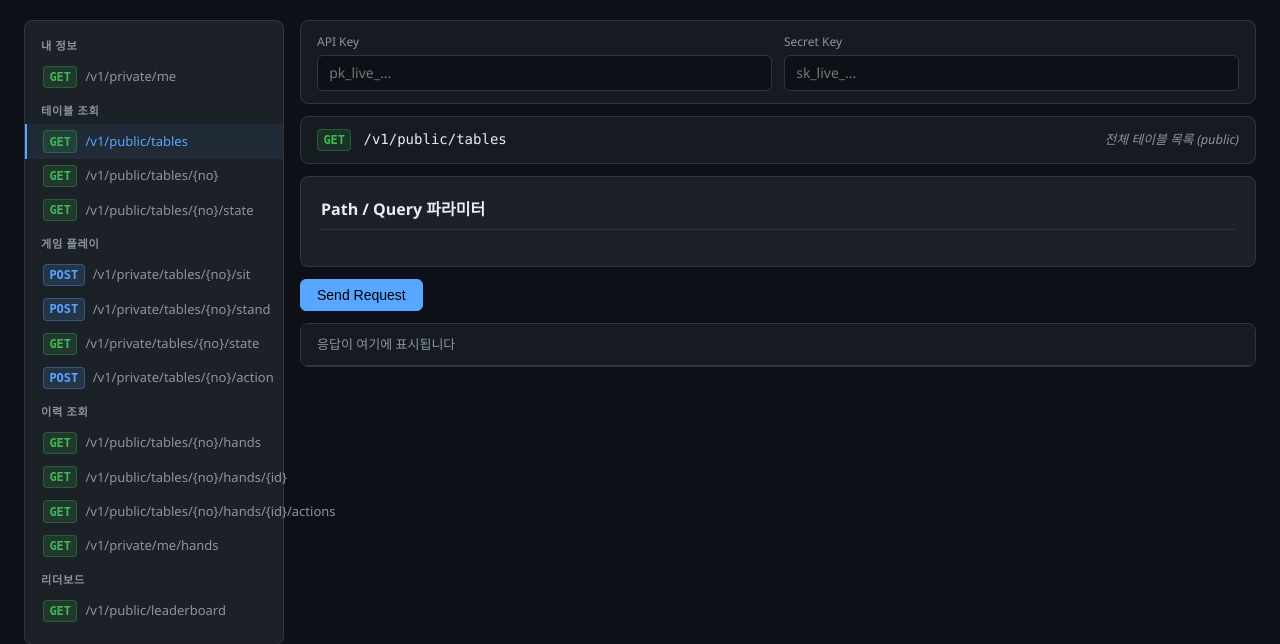
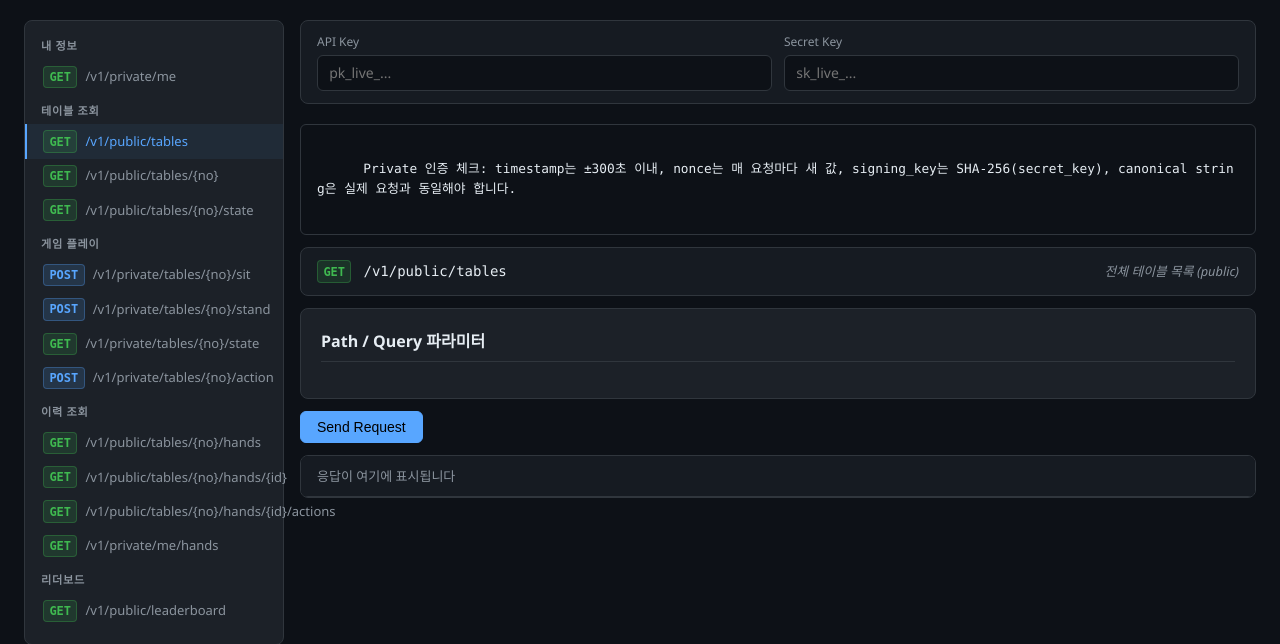
Before and after one commit to inchyangv/pokerthon, a FastAPI app: page /playground/ in a window 1280 px wide. Shown: the part 48-692 px from the top of the page. Run offline with FastAPI, Linux system fonts and the light colour scheme; parts of the project's set-up code (start-up, migrations or seed data) failed here and were passed over.

Commit message:
feat(playground): expose full debug fields and add 401 auth hints
Sign/proxy endpoints now return method, path, canonical_query_string,
timestamp, nonce, canonical_string, and signing_key in debug payload.
UI shows 401 troubleshooting checklist when auth fails; signature.html
uses optional chaining to guard missing debug fields.

Co-Authored-By: Claude Sonnet 4.6 <noreply@anthropic.com>

```diff
--- a/app/static/playground.js
+++ b/app/static/playground.js
@@ -373,6 +373,23 @@ function renderResponse(panel, result, showDebug) {
   const bodyStr = JSON.stringify(result.response_body, null, 2);
 
   let debugHtml = '';
+  let authHintHtml = '';
+  const detailMsg = (result.response_body && result.response_body.detail && result.response_body.detail.message)
+    ? String(result.response_body.detail.message)
+    : '';
+
+  if (showDebug && sc === 401) {
+    authHintHtml = `
+      <div class="resp-debug mt-2">
+        <div class="text-xs text-muted mb-1">401 인증 실패 점검</div>
+        <div class="code-block" style="font-size:.75rem;white-space:pre-wrap">message: ${escHtml(detailMsg || '(없음)')}
+1) X-TIMESTAMP가 현재 시각 기준 ±300초인지
+2) X-NONCE를 재사용하지 않았는지
+3) signing_key = SHA-256(secret_key)로 계산했는지
+4) method/path/query/body hash가 canonical string과 완전히 일치하는지</div>
+      </div>`;
+  }
+
   if (showDebug && result.request_debug) {
     const d = result.request_debug;
     const authHeaders = Object.entries(result.headers || {}).map(([k,v]) =>
@@ -405,6 +422,7 @@ function renderResponse(panel, result, showDebug) {
            onclick="copyToClip(this)">${syntaxHighlight(bodyStr)}</pre>
       <div class="text-xs text-muted mt-1">응답 JSON 클릭 시 클립보드 복사</div>
     </div>
+    ${authHintHtml}
     ${debugHtml}`;
 }
 
--- a/app/templates/playground/explorer.html
+++ b/app/templates/playground/explorer.html
@@ -95,6 +95,9 @@
                oninput="saveCreds()">
       </div>
     </div>
+    <div class="code-block mt-2" style="font-size:.8rem">
+      Private 인증 체크: timestamp는 ±300초 이내, nonce는 매 요청마다 새 값, signing_key는 SHA-256(secret_key), canonical string은 실제 요청과 동일해야 합니다.
+    </div>
 
     <!-- Endpoint bar -->
     <div class="endpoint-bar" id="endpoint-bar">
--- a/app/templates/playground/signature.html
+++ b/app/templates/playground/signature.html
@@ -209,9 +209,9 @@ async function generateSignature() {
     const data = await resp.json();
 
     // Populate steps
-    document.getElementById('s1-hash').textContent = data.debug.body_hash;
-    document.getElementById('s2-canonical').textContent = data.debug.canonical_string;
-    document.getElementById('s3-key').textContent = data.debug.signing_key;
+    document.getElementById('s1-hash').textContent = data.debug?.body_hash || '';
+    document.getElementById('s2-canonical').textContent = data.debug?.canonical_string || '';
+    document.getElementById('s3-key').textContent = data.debug?.signing_key || '';
     document.getElementById('s4-sig').textContent = data.headers['X-SIGNATURE'];
 
     // Headers
```
Also changed, not shown: app/api/playground/api.py (+14 -0 lines), app/templates/playground/quickstart.html (+9 -0 lines).
